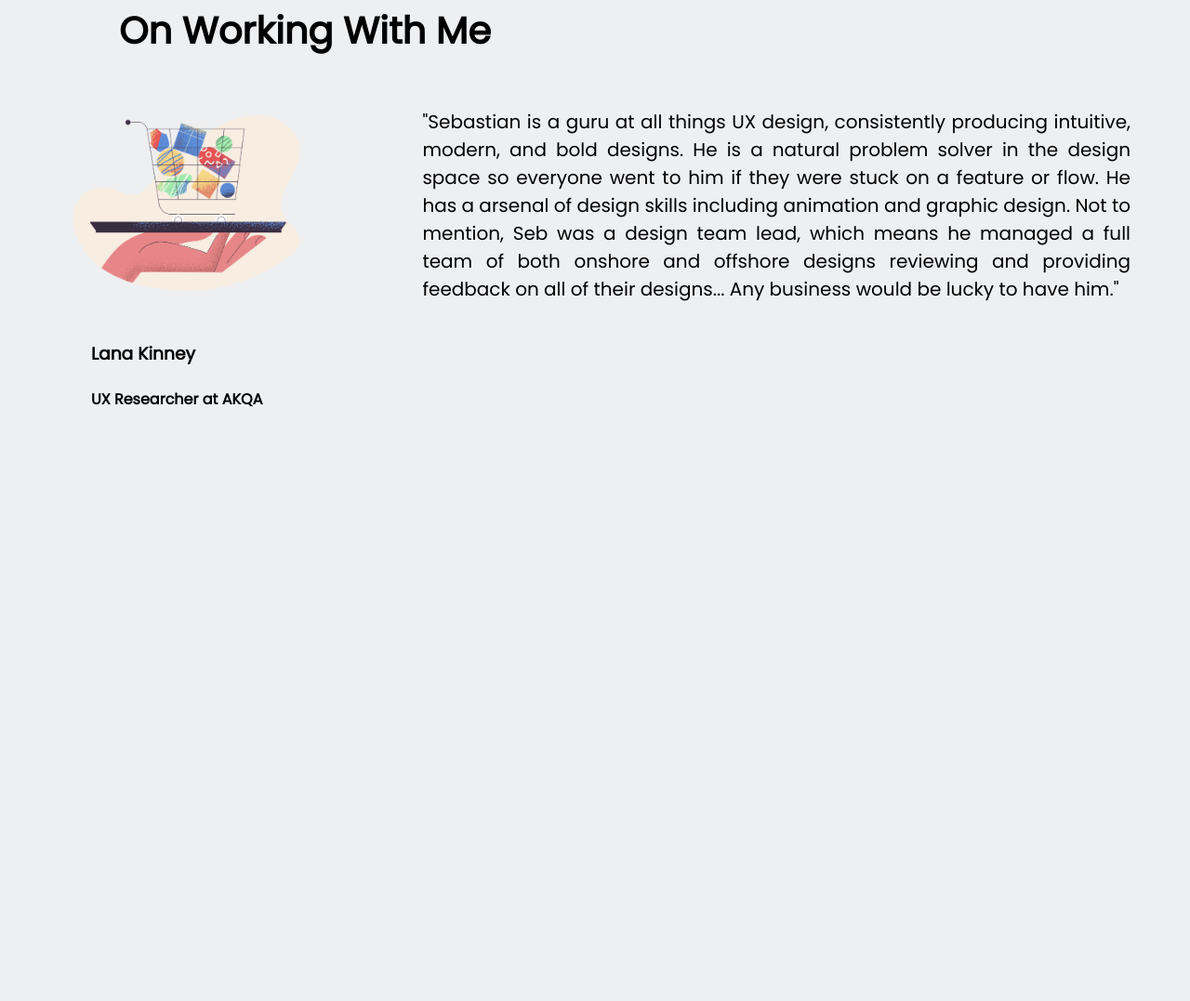
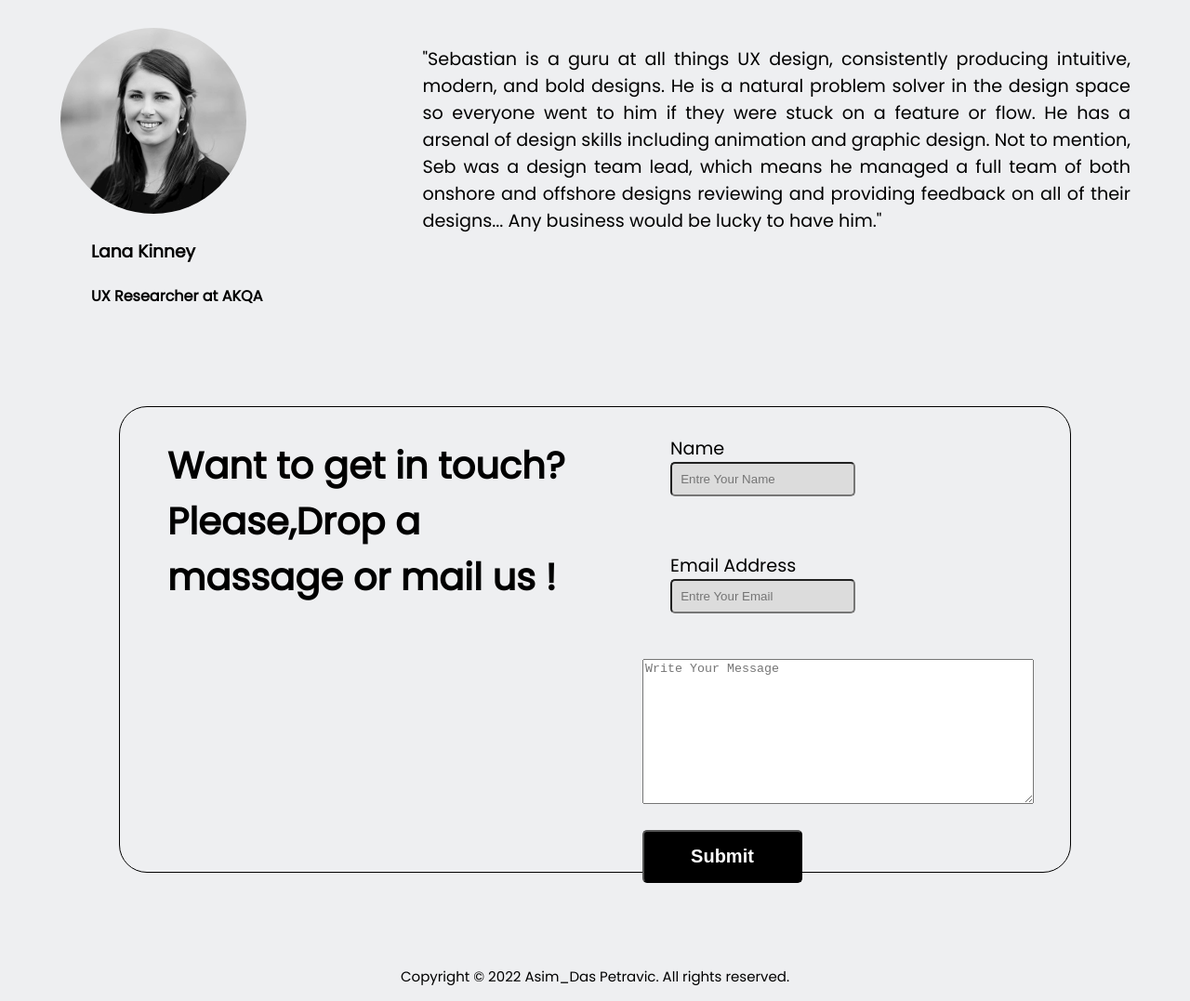
Before and after one commit to Asim-Das/my-portfolio, a plain HTML site: page index.html in a window 1280 px wide. Shown: the part 1213-2290 px from the top of the page at 93% size. Before the commit the page ends 1716 px from the top, so only its background shows below. Drawn offline with Linux system fonts and the light colour scheme.

Commit message:
complete my portfolio

```diff
--- a/index.html
+++ b/index.html
@@ -64,7 +64,7 @@
         <h1>On Working With Me</h1>
         <div class="flexible-area">
             <div class="working-with-me">
-                <img src="images/pale-order.png" alt="">
+                <img src="images/lana-kinney.jpeg" alt="">
                 <h3>Lana Kinney</h3>
                 <h4>UX Researcher at AKQA</h4>
             </div>
@@ -80,8 +80,23 @@
             </div>
         </div>
 
-
     </section>
+    <section class="flexible-area contact-us">
+        <div class="half-width">
+            <h1>Want to get in touch? <br>Please,Drop a massage or mail us !</h1>
+        </div>
+        <div class="half-width">
+            <p class="contact">Name <br><input type="text" placeholder="Entre Your Name">
+            <p class="contact">Email Address <br><input type="email" placeholder="Entre Your Email"></p>
+            </p>
+            <p><label for=""><textarea name="message" id="message" placeholder="Write Your Message" cols="50"
+                        rows="10"></textarea></label></p>
+            <button class="button">Submit</button>
+        </div>
+    </section>
+    <footer>
+        <p>Copyright © 2022 Asim_Das Petravic. All rights reserved.</p>
+    </footer>
 
 </body>
 
--- a/style.css
+++ b/style.css
@@ -12,11 +12,16 @@ h1{
     font-size: 40px;
 }
 p{
-    font-size: 20px;
+    font-size: 1.2em;
+    font-weight: 100;
     text-align: justify;
 }
 nav{
-    height: 50px;
+    height: 100px;
+    overflow: hidden;
+    position: fixed;
+    top: 0;
+    width: 100%;
 }
 nav li{
     list-style: none;
@@ -28,6 +33,12 @@ nav a{
     text-decoration: none;
     color: black;
     font-size: 20px;
+    padding: 10px;
+    border-radius: 5px;
+}
+nav a:hover{
+    color: blue;
+    background-color: goldenrod;
 }
 .box a{
     background-color: black;
@@ -42,11 +53,13 @@ nav a{
 .my-desire{
     width: 60%;
     padding: 0 5%;
+    margin-top: 50px;
     margin-right: 30px;
 }
 .my-image{
     width: 40%;
     padding-left: 8%;
+    margin-top: 50px;
 }
 .my-image img{
     width: 100%;
@@ -56,7 +69,7 @@ nav a{
     padding-left: 5%;
 }
 .service-name{
-    margin-top: 10%;
+    margin-top: 15%;
 }
 .service-text-name{
     font-size: 16px;
@@ -83,8 +96,10 @@ nav a{
     width: 30%;
 }
 .working-with-me img{
-    width: 100%;
-    padding-left: 10%;
+    max-width: 200px;
+    border-radius: 200px;
+    margin-left: 20%;
+
 }
 .working-with{
     width: 70%;
@@ -97,3 +112,34 @@ nav a{
 .working-with-me h3,h4{
     padding-left: 30%;
 }
+.contact-us{
+    border: 1px solid black;
+    border-radius: 30px;
+    margin: 0 10%;
+}
+.contact{
+    display: inline-block;
+    margin: 20px;
+    padding: 10px;
+
+}
+.contact input{
+    padding: 5%;
+    border-radius: 5px;
+    background-color: gainsboro;
+}
+.button{
+    background-color: black;
+    padding: 15px 50px;
+    font-size: 20px;
+    font-weight: 700;
+    color: white;
+    border-radius: 5px;
+}
+footer{
+    margin-top: 100px;
+}
+footer p{
+    text-align: center;
+    font-size: 15px;
+}
```
